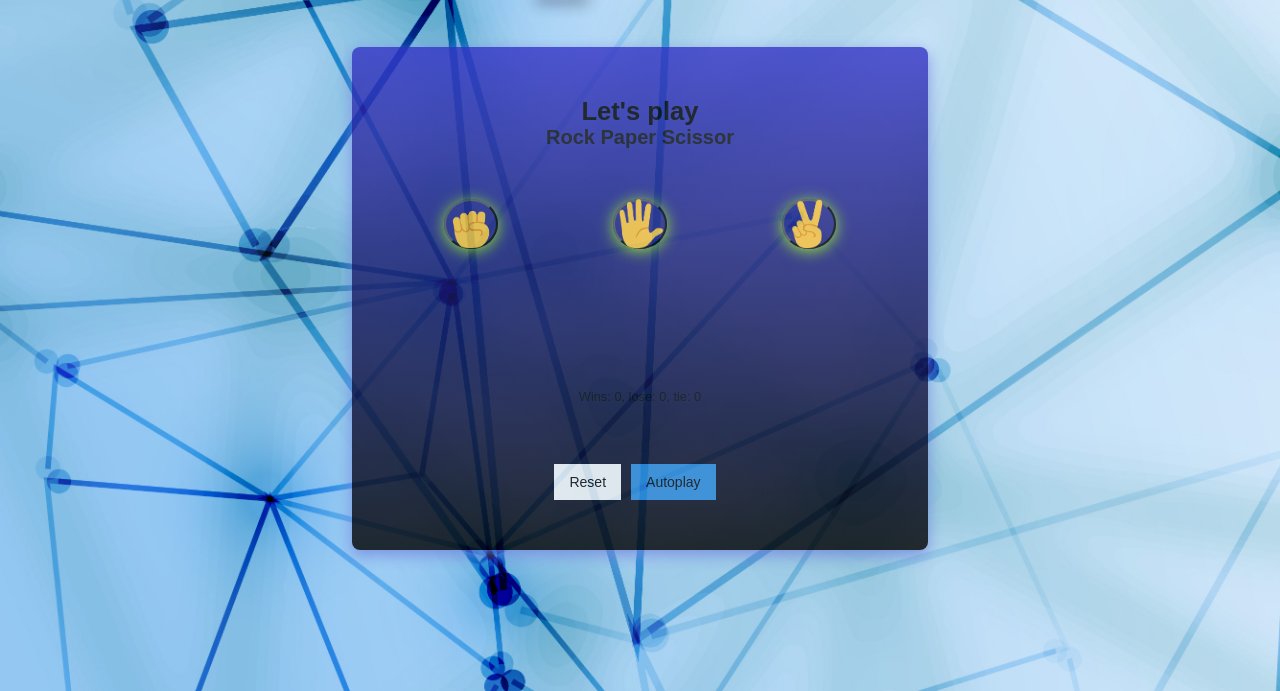
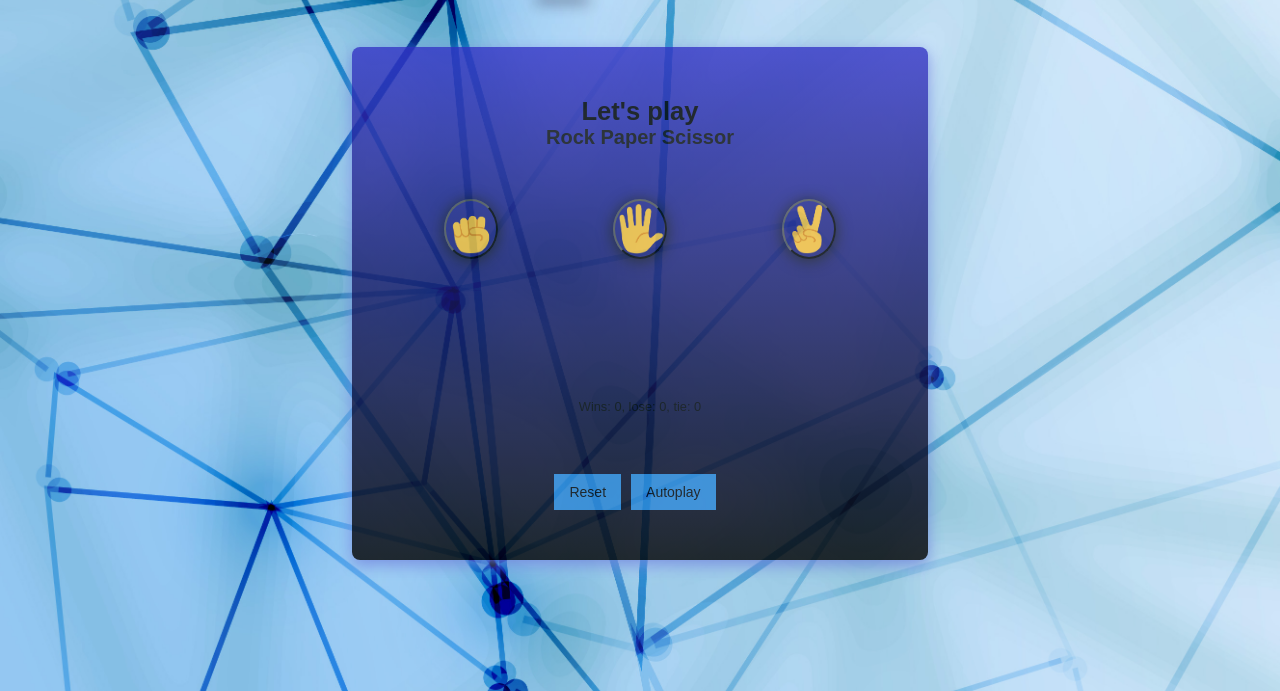
Before and after one commit to noelllo18/My-porfolio-master, a plain HTML site: page profile.html in a window 1280 px wide. Shown: the part 1137-1828 px from the top of the page. Drawn offline with Linux system fonts and the light colour scheme; a web font is replaced by a local one.

Commit message:
#added link

```diff
--- a/css/game.css
+++ b/css/game.css
@@ -59,13 +59,14 @@ html{
 
 }
 .move-button{
-    height: 50px;
+    height: 60px;
     max-width: 90%;
     margin: 0 auto;
     border-radius: 50%;
     background-color: transparent;
 
-    box-shadow: 0 2px 15px#94e90b;
+
+    box-shadow: 0 2px 15px#10110f;
 
     display:flex;
     justify-content: center;
@@ -84,6 +85,7 @@ html{
 }
 .reset-btn{
     padding: 1.0rem 1.5rem;
+    background-color: rgb(39, 131, 211);
 
     display: flex;
     border: none;
```
Also changed, not shown: webdesign.html (+2 -2 lines).
